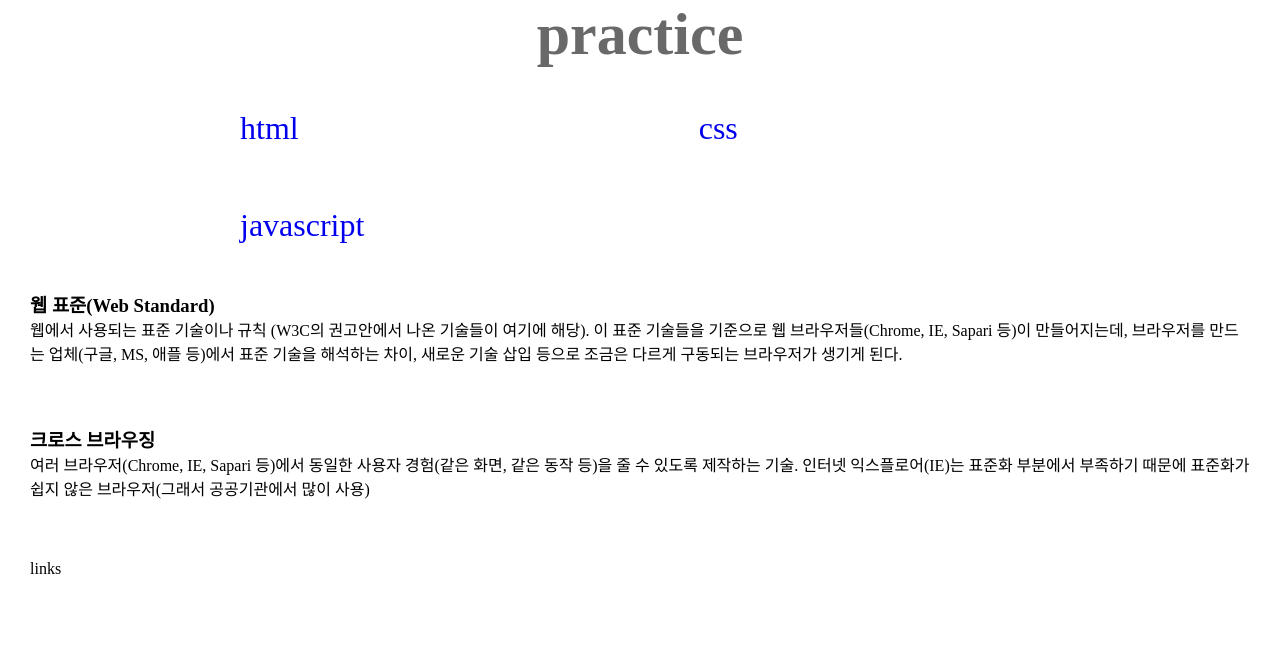
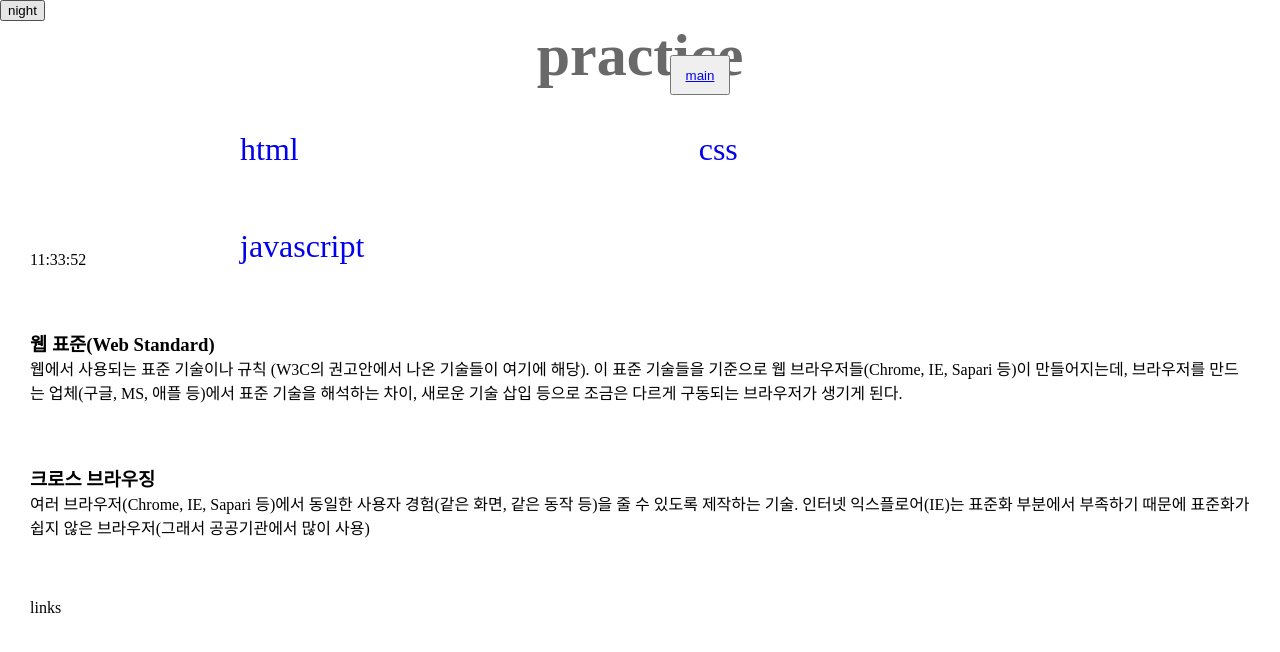
Before and after one commit to kirin059/web, a plain HTML site: page index.html in a window 1280 px wide. Drawn offline with Linux system fonts and the light colour scheme.

Commit message:
Add files via upload

```diff
--- /dev/null
+++ b/clock.js
@@ -0,0 +1,24 @@
+const clockContainer=document.querySelector(".js-clock"),
+      clockTitle= clockContainer.querySelector("span");
+
+      function getTime(){
+        const date = new Date();
+        const minutes = date.getMinutes();
+        const hours = date.getHours();
+        const seconds = date.getSeconds();
+        clockTitle.innerText = `${
+          hours <10 ? `0${hours}` : hours}:${
+          minutes < 10 ? `0${minutes}` : minutes}:${
+          seconds < 10 ? `0${seconds}` : seconds}`;
+      }
+
+      function init(){
+          getTime();
+          setInterval(getTime, 1000);
+      }
+
+      init();
+/*
+        clockTitle.innerText = `${hours} : ${minute} : ${seconds}`;
+      }
+*/
--- a/grid.css
+++ b/grid.css
@@ -11,13 +11,21 @@
 head{
     grid-row-start: 1;
     grid-row-end: 2;
+    position:relative;
 }
 h1{
   color: dimgrey;
   text-align: center;
   font-size: 60px;
 }
+button{
+  position:absolute;
+  width:60px;
+  height:40px;
+  right:550px;
+  top:55px;
 
+}
 nav{
     grid-row-start: 2;
     grid-row-end: 3;
--- a/index.html
+++ b/index.html
@@ -4,12 +4,53 @@
         <meta charset="UTF-8" />
         <title>practice</title>
         <link rel="stylesheet" href="grid.css">
+        <script src="night_day.js"></script>
 
     </head>
 <body>
+<!--
+    <input type="button" value="night" onclick="
+    var target=document.querySelector('body')
+      if(this.value==='night') {
+        target.style.backgroundColor='black';
+        target.style.color='white';
+        this.value='day';
+
+            var alist=document.querySelectorAll('a');
+            var i=0;
+            while(i < alist.length){
+              alist[i].style.color='powderblue';
+              i=i+1;
+            }
+
+      } else {
+        target.style.backgroundColor='white';
+        target.style.color='black';
+        this.value='night';
+
+            var alist=document.querySelectorAll('a');
+            var i=0;
+            while(i < alist.length){
+              alist[i].style.color='blue';
+              i=i+1;
+            }
+
+      }
+    ">
+  -->
+
+    <input type="button" value="night" onclick="
+    var target=document.querySelector('body')
+    handler(this);
+    ">
+
+
     <div class="container">
     <head>
         <h1>practice</h1>
+        <button type="button">
+          <a href="index.html">main</a>
+        </button>
     </head>
     <nav>
         <ol>
@@ -19,6 +60,12 @@
         </ol>
     </nav>
     <main>
+
+      <div class="js-clock">
+      	<span class="js-title">현재시각</span>
+        <script src="clock.js"></script>
+      </div>
+
       <p style="margin-bottom:60px;">
         <h3>웹 표준(Web Standard) </h3>
         웹에서 사용되는 표준 기술이나 규칙 (W3C의 권고안에서 나온 기술들이 여기에 해당).
--- /dev/null
+++ b/night_day.js
@@ -0,0 +1,68 @@
+/*
+function handler(self){
+    var target=document.querySelector('body')
+    if(self.value==='night') {
+      target.style.backgroundColor='black';
+      target.style.color='white';
+      document.querySelector('#click').value='day';
+
+          var alist=document.querySelectorAll('a');
+          var i=0;
+          while(i < alist.length){
+            alist[i].style.color='powderblue';
+            i=i+1;
+          }
+
+    } else {
+      target.style.backgroundColor='white';
+      target.style.color='black';
+      this.value='night';
+
+          var alist=document.querySelectorAll('a');
+          var i=0;
+          while(i < alist.length){
+            alist[i].style.color='blue';
+            i=i+1;
+          }
+      }
+  }
+  */
+
+
+  var Body = {
+    setBackColor : function(color) {
+    document.querySelector('body').style.backgroundColor=color;
+    },
+    setColor : function(color) {
+      document.querySelector('body').style.color=color;
+    }
+  }
+
+  var Link = {
+    setColor : function (color){
+      var alist=document.querySelectorAll('a');
+      var i = 0;
+      while(i < alist.length){
+        alist[i].style.color=color;
+        i=i+1;
+      }
+    }
+  }
+
+  function handler(self){
+      var target=document.querySelector('body')
+      if(self.value==='night') {
+        Body.setBackColor('black');
+        Body.setColor('white');
+        self.value='day';
+
+          Link.setColor('powderblue');
+
+      } else {
+        Body.setBackColor('white');
+        Body.setColor('black');
+        self.value='night';
+
+          Link.setColor('blue');
+        }
+    }
```
Also changed, not shown: css.html (+11 -1 lines), html.html (+15 -3 lines), js.html (+13 -3 lines).
